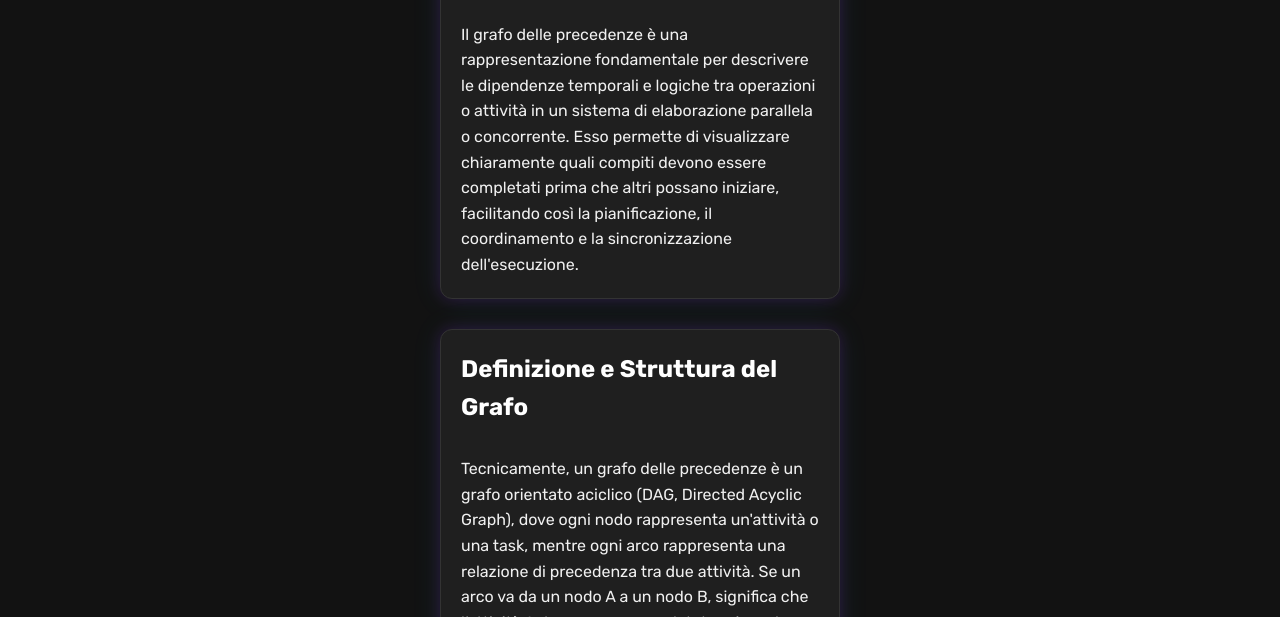
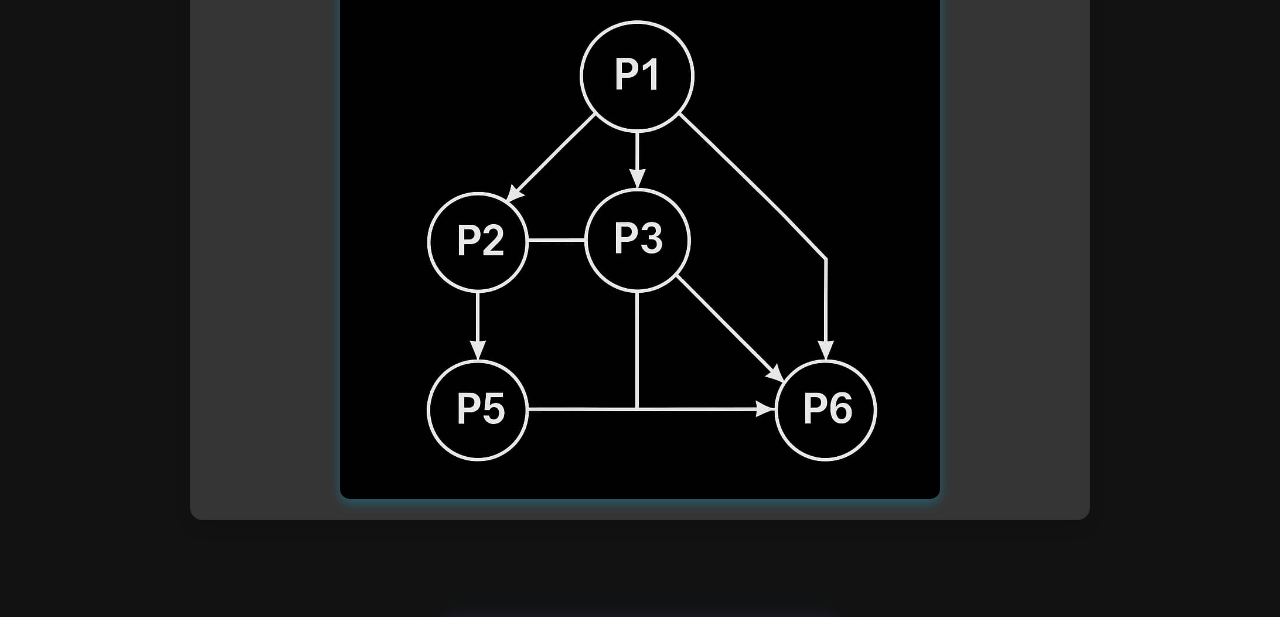
Before and after one commit to AlessioP892/Alessiop892.github.io, a plain HTML site: page grafo-precedenze.html in a window 1280 px wide. Shown: the part 243-860 px from the top of the page. Drawn offline with Linux system fonts and the light colour scheme.

Commit message:
Update grafo-precedenze.html

```diff
--- a/grafo-precedenze.html
+++ b/grafo-precedenze.html
@@ -27,7 +27,12 @@
       <li><a href="contatti.html" class="nav-box">Contatti</a></li>
     </ul>
   </nav>
-</header
+</header>
+
+<!-- BOX IMMAGINE CON LUCE SOFFUSA -->
+<div class="card image-card">
+  <img src="grafo-precedenze.jpg" alt="Grafo delle Precedenze" />
+</div>
 
 <main class="hero fade-in">
 
```
